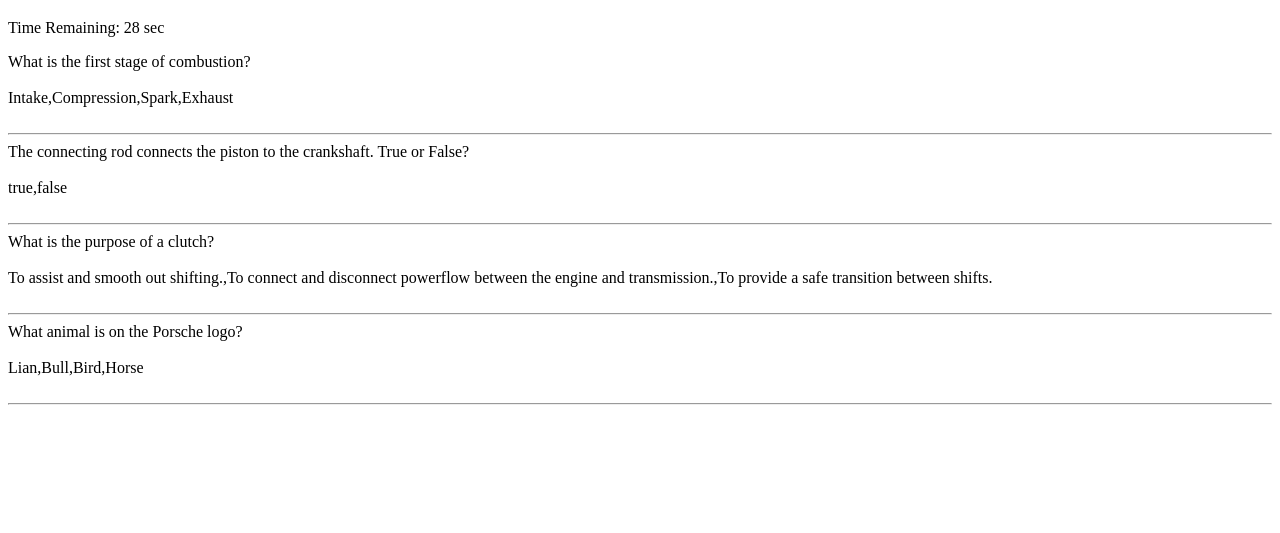
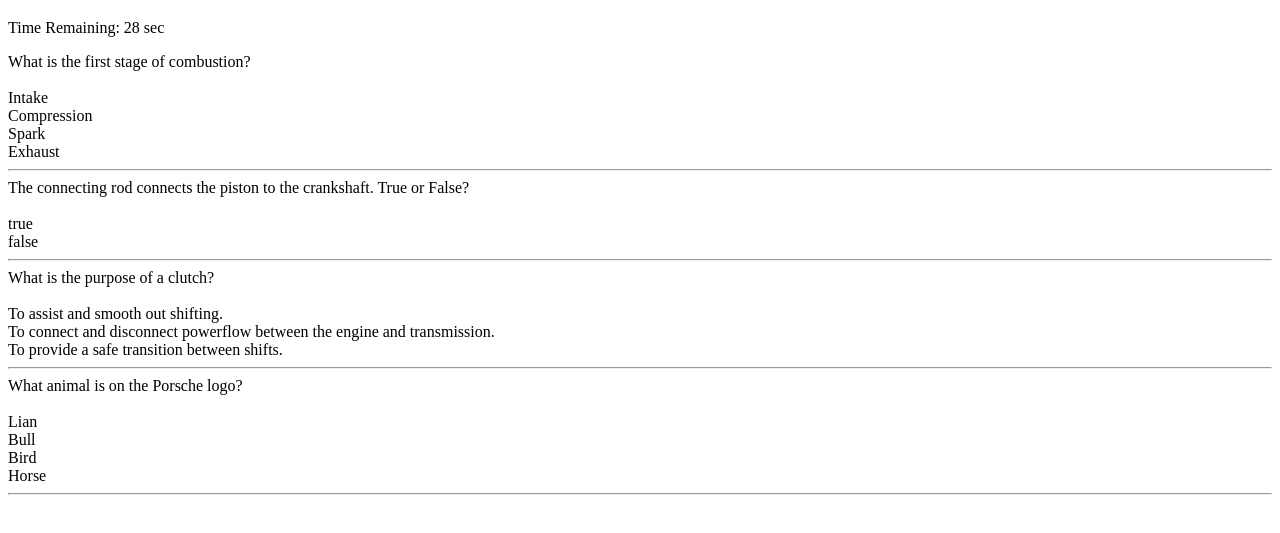
Before and after one commit to DChiuIT9/TriviaGame, a plain HTML site: page index.html in a window 1280 px wide. Both pictures are taken after a click on the button "Start". Shown: the part 61-594 px from the top of the page. Drawn offline with nearby package versions, Linux system fonts and the light colour scheme.

Commit message:
Reformatted the questions.

```diff
--- a/assets/javascript/app.js
+++ b/assets/javascript/app.js
@@ -16,8 +16,12 @@ function start () {
     var questionTag = $("<p>");
     for (var i = 0; i < qna.length; i++) {
         $("#question").append(qna[i].question + "<br><br>");
-        $("#question").append(qna[i].ansList + "<br><br><hr>");
+        for (var a = 0; a < qna[i].ansList.length; a++) {
+            $("#question").append(qna[i].ansList[a] + "<br>");
+        }
+        $("#question").append("<hr>")
         console.log(qna[i].question);
+        console.log(qna[i].ansList);
     }
 }
 
@@ -25,7 +29,7 @@ function time () {
     timeremain--;
     $("#countdown").text("Time Remaining: " + timeremain + " sec");
     if (timeremain === 0) {
-        alert("Time's Up!");
+        timeremain = 0;
     }
 }
 
```
Also changed, not shown: index.html (line endings or trailing spaces).
